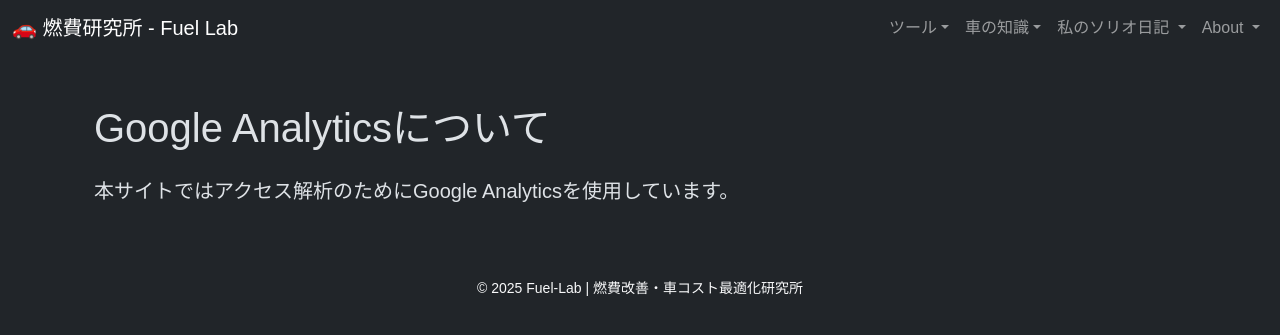
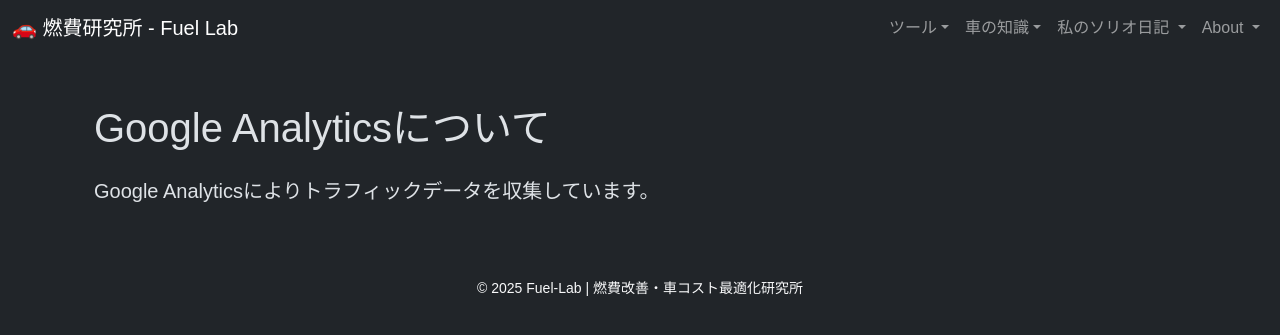
Before and after one commit to funyapar-org/fuel-lab, a Jekyll site: the page built from _about/analytics.md, in a window 1280 px wide. Shown: the top 335 px of the page. Built offline with Jekyll 4.4.1, drawn with Linux system fonts in a browser that asks for light colours.

Commit message:
analytics.md を更新

```diff
--- a/_about/analytics.md
+++ b/_about/analytics.md
@@ -8,6 +8,6 @@ description: "本サイトではアクセス解析のためにGoogle Analytics
   <h1 class="mb-4">Google Analyticsについて</h1>
 
   <p class="lead">
-    本サイトではアクセス解析のためにGoogle Analyticsを使用しています。
+    Google Analyticsによりトラフィックデータを収集しています。
   </p>
 </div>
```
